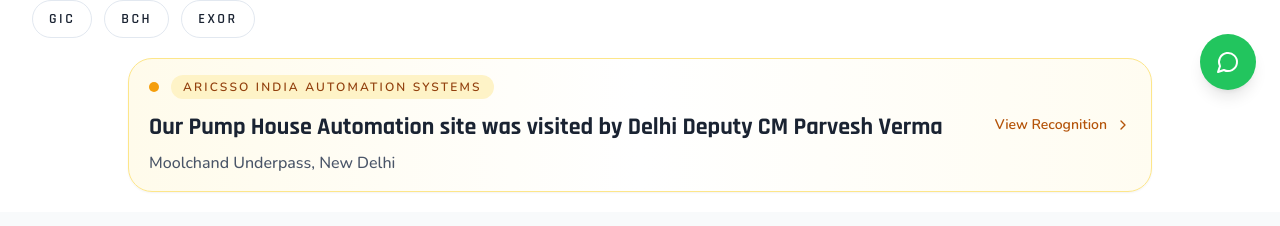
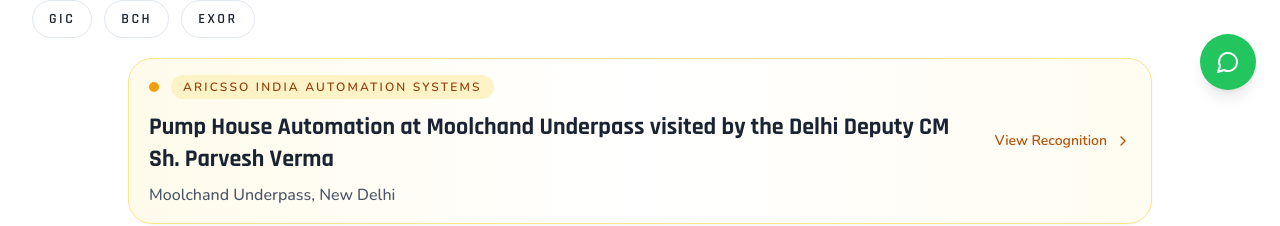
Before and after one commit to ChaudharyAman/aricssoindiaFE, a React (Vite) app: page / in a window 1280 px wide. Shown: the part 686-912 px from the top of the page. Built offline with nearby package versions, Linux system fonts and the light colour scheme.

Commit message:
feat: update Deputy CM visit descriptions for consistency across components

```diff
--- a/src/components/DeputyCMTag.jsx
+++ b/src/components/DeputyCMTag.jsx
@@ -56,8 +56,8 @@
             </div>
 
             <p className="mt-3 font-heading text-xl font-bold leading-snug text-brand-dark sm:text-2xl">
-              Our Pump House Automation site was visited by Delhi Deputy CM Parvesh
-              Verma
+              Pump House Automation at Moolchand Underpass visited by the Delhi
+              Deputy CM Sh. Parvesh Verma
             </p>
             <p className="mt-2 text-sm font-medium text-brand-body sm:text-base">
               {project.name}, {project.location}
@@ -111,8 +111,8 @@
                   </button>
                 </div>
                 <h2 className="mt-3 font-heading text-xl font-bold leading-snug text-amber-900">
-                  Pump House Automation at Moolchand Underpass visited by Delhi Deputy
-                  CM {project.vipVisit.person}
+                  Pump House Automation at Moolchand Underpass visited by the Delhi
+                  Deputy CM {project.vipVisit.person}
                 </h2>
               </div>
 
--- a/src/pages/Home.jsx
+++ b/src/pages/Home.jsx
@@ -422,7 +422,8 @@
                     Government Recognition
                   </span>
                   <h3 className="mt-1 font-heading text-2xl font-bold text-brand-dark">
-                    Delhi Deputy CM visited Moolchand Underpass
+                    Pump House Automation at Moolchand Underpass visited by the
+                    Delhi Deputy CM Sh. Parvesh Verma
                   </h3>
                   <p className="mt-2 text-sm text-brand-body">
                     {vipProject.vipVisit.person}, {vipProject.vipVisit.title}, personally
--- a/src/pages/Portfolio.jsx
+++ b/src/pages/Portfolio.jsx
@@ -49,7 +49,8 @@
               <div className="card card-accent p-8">
                 <span className="badge bg-red-100 text-red-600">🏛️ Government Recognition</span>
                 <h2 className="mt-5 section-heading text-4xl md:text-5xl">
-                  Visited by Delhi Deputy CM — Moolchand Underpass
+                  Pump House Automation at Moolchand Underpass visited by the Delhi
+                  Deputy CM Sh. Parvesh Verma
                 </h2>
                 <p className="mt-4 text-lg leading-8 text-brand-body">
                   Our Storm Water Automation system at Moolchand Underpass, New Delhi
```
